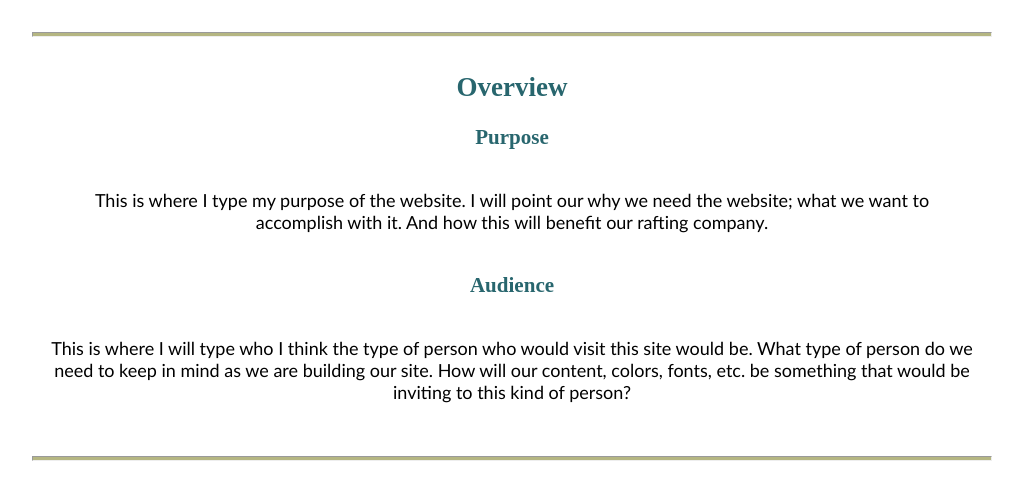
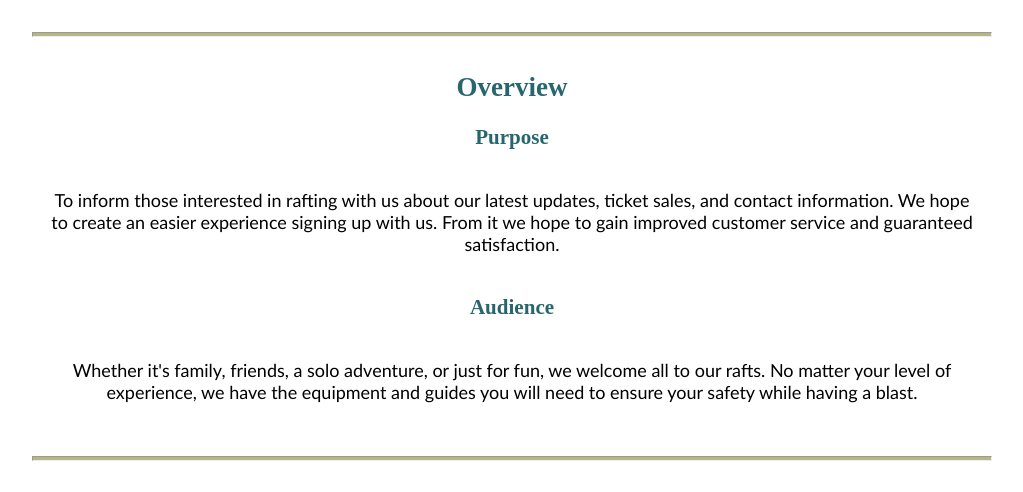
Before and after one commit to febarnett3/wdd130, a plain HTML site: page wwr/site-plan-rafting.html in a window 1280 px wide. Shown: the part 308-800 px from the top of the page, without its empty margins (128-1151 px from the left). Drawn offline with Linux system fonts and the light colour scheme; a web font is replaced by a local one.

Commit message:
thurs afternoon

```diff
--- a/wwr/site-plan-rafting.html
+++ b/wwr/site-plan-rafting.html
@@ -23,18 +23,19 @@
       <h2>Overview</h2>
       <h3>Purpose</h3>
       <p>
-        This is where I type my purpose of the website. I will point our why we
-        need the website; what we want to accomplish with it. And how this will
-        benefit our rafting company.
+        To inform those interested in rafting with us about our latest updates,
+        ticket sales, and contact information. We hope to create an easier
+        experience signing up with us. From it we hope to gain improved customer
+        service and guaranteed satisfaction.
       </p>
       <!-- change this -->
 
       <h3>Audience</h3>
       <p>
-        This is where I will type who I think the type of person who would visit
-        this site would be. What type of person do we need to keep in mind as we
-        are building our site. How will our content, colors, fonts, etc. be
-        something that would be inviting to this kind of person?
+        Whether it's family, friends, a solo adventure, or just for fun, we
+        welcome all to our rafts. No matter your level of experience, we have
+        the equipment and guides you will need to ensure your safety while
+        having a blast.
       </p>
       <!-- change this -->
 
```
